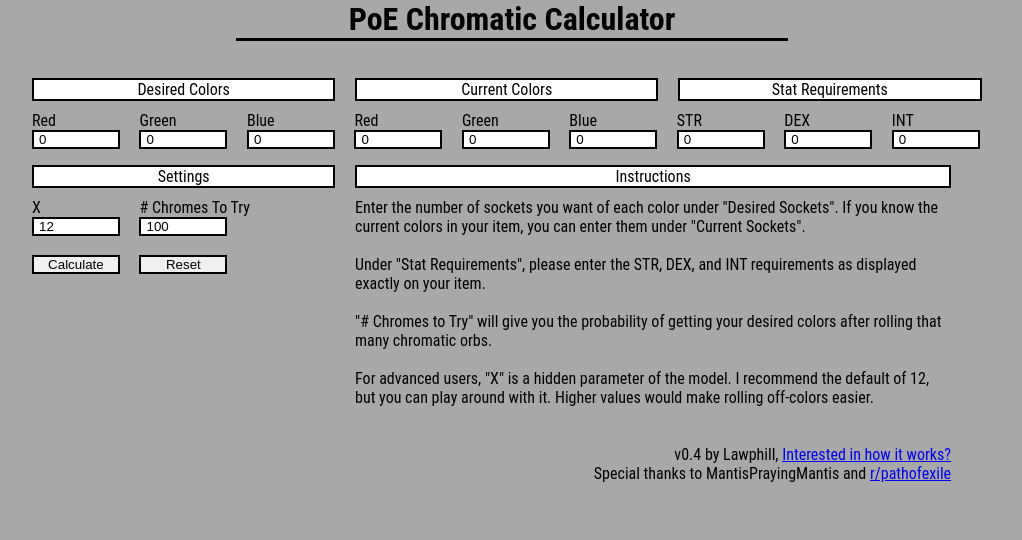
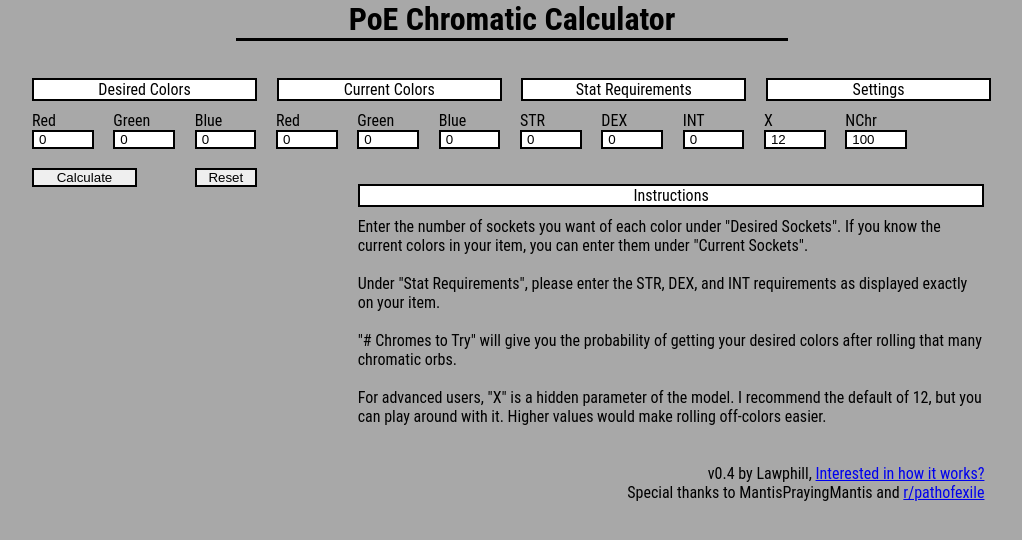
Before and after one commit to lawphill/HerokuChromaticApp, a Flask app: page /gridtest in a window 1280 px wide. Shown: the top 540 px of the page, without its empty margins (128-1150 px from the left). Run offline with Flask 2, Linux system fonts and the light colour scheme; parts of the project's set-up code (start-up, migrations or seed data) failed here and were passed over.

Commit message:
Removed floats from gridtest

```diff
--- a/chrome/templates/gridtest.html
+++ b/chrome/templates/gridtest.html
@@ -17,86 +17,140 @@
         </div>
 
         <!-- Category Labels -->
-        <div class="grid__col grid__col--1-of-3">
+        <div class="grid__col grid__col--1-of-4">
             <p class="top-label">Desired Colors</p>
         </div>
-        <div class="grid__col grid__col--1-of-3">
+        <div class="grid__col grid__col--1-of-4">
             <p class="top-label">Current Colors</p>
         </div>
-        <div class="grid__col grid__col--1-of-3">
+        <div class="grid__col grid__col--1-of-4">
             <p class="top-label">Stat Requirements</p>
+        </div>
+        <div class="grid__col grid__col--1-of-4">
+            <p class="top-label">Settings</p>
         </div>
 
         <!-- Sub Labels -->
-        <div class="grid__col grid__col--1-of-9">
+        <div class="grid__col grid__col--1-of-12">
             Red
         </div>
-        <div class="grid__col grid__col--1-of-9">
+        <div class="grid__col grid__col--1-of-12">
             Green
         </div>
-        <div class="grid__col grid__col--1-of-9">
+        <div class="grid__col grid__col--1-of-12">
             Blue
         </div>
 
-        <div class="grid__col grid__col--1-of-9">
+        <div class="grid__col grid__col--1-of-12">
             Red
         </div>
-        <div class="grid__col grid__col--1-of-9">
+        <div class="grid__col grid__col--1-of-12">
             Green
         </div>
-        <div class="grid__col grid__col--1-of-9">
+        <div class="grid__col grid__col--1-of-12">
             Blue
         </div>
 
-        <div class="grid__col grid__col--1-of-9">
+        <div class="grid__col grid__col--1-of-12">
             STR
         </div>
-        <div class="grid__col grid__col--1-of-9">
+        <div class="grid__col grid__col--1-of-12">
             DEX
         </div>
-        <div class="grid__col grid__col--1-of-9">
+        <div class="grid__col grid__col--1-of-12">
             INT
         </div>
 
+        <div class="grid__col grid__col--1-of-12">
+            X
+        </div>
+        <div class="grid__col grid__col--1-of-12">
+            NChr
+        </div>
+        <div width="1%"> <!-- Spacing so Chrome matches Firefox -->
+        </div>
+
         <!-- Input Boxes -->
-        <div class="grid__col grid__col--1-of-9">
+        <div class="grid__col grid__col--1-of-12">
             <input type="text" name="des_r" maxlength="1" size="1" value="{{ c.des_r }}">
         </div>
-        <div class="grid__col grid__col--1-of-9">
+        <div class="grid__col grid__col--1-of-12">
             <input type="text" name="des_g" maxlength="1" size="1" value="{{ c.des_g }}">
         </div>
-        <div class="grid__col grid__col--1-of-9">
+        <div class="grid__col grid__col--1-of-12">
             <input type="text" name="des_b" maxlength="1" size="1" value="{{ c.des_b }}">
         </div>
 
-        <div class="grid__col grid__col--1-of-9">
+        <div class="grid__col grid__col--1-of-12">
             <input type="text" name="curr_r" maxlength="1" size="1" value="{{ c.curr_r }}">
         </div>
-        <div class="grid__col grid__col--1-of-9">
+        <div class="grid__col grid__col--1-of-12">
             <input type="text" name="curr_g" maxlength="1" size="1" value="{{ c.curr_g }}">
         </div>
-        <div class="grid__col grid__col--1-of-9">
+        <div class="grid__col grid__col--1-of-12">
             <input type="text" name="curr_b" maxlength="1" size="1" value="{{ c.curr_b }}">
         </div>
 
-        <div class="grid__col grid__col--1-of-9">
+        <div class="grid__col grid__col--1-of-12">
             <input type="text" name="str" maxlength="3" size="1" value="{{ c.str }}">
         </div>
-        <div class="grid__col grid__col--1-of-9">
+        <div class="grid__col grid__col--1-of-12">
             <input type="text" name="dex" maxlength="3" size="1" value="{{ c.dex }}">
         </div>
-        <div class="grid__col grid__col--1-of-9">
+        <div class="grid__col grid__col--1-of-12">
             <input type="text" name="int" maxlength="3" size="1" value="{{ c.int }}">
         </div>
 
+        <div class="grid__col grid__col--1-of-12">
+            <input type="text" name="X" maxlength="3" size="1" value="{{ c.X }}">
+        </div>
+        <div class="grid__col grid__col--1-of-12">
+            <input type="text" name="n_to_try" maxlength="3" size="1" value="{{ c.n_to_try }}">
+        </div>
+        <div class="grid__col grid__col--1-of-12"></div>
 
-        <!-- Settings Row Label -->
-        <div class="grid__col grid__col--1-of-3">
-            <p class="top-label">Settings</p>
+        <!-- Submit/Reset Button -->
+        <br><br>
+        <div class="grid__col grid__col--2-of-12">
+            <input type="submit" value="Calculate">
+        </div>
+        <div class="grid__col grid__col--1-of-12">
+            <input type="submit" formmethod="get" value="Reset">
         </div>
 
+        <!-- Results Section, only display after calculation-->
+        {% if c.intro_message == 0: %}
+        <div class="grid__col grid__col--1-of-4"></div>
+        <div class="grid__col grid__col--2-of-4">
+            <p class="top-label">Results</p>
+        </div>
+
+        <div class="grid__col grid__col--1-of-2"></div>
+        <div class="grid__col grid__col--2-of-12">
+            Mean:
+        </div>
+        <div class="grid__col grid__col--1-of-12">
+            {{ c.mean_chromes }}
+        </div>
+        <div class="grid__col grid__col--2-of-12"> % After NChr: </div>
+        <div class="grid__col grid__col--1-of-12"> {{ c.prob_so_far }}</div>
+
+        <div class="grid__col grid__col--2-of-4"></div>
+        <div class="grid__col grid__col--2-of-12">
+            Median:
+        </div>
+        <div class="grid__col grid__col--1-of-12">
+            {{ c.median_chromes }}
+        </div>
+        <div class="grid__col grid__col--4-of-12"></div> <!-- Spacing -->
+        {% else %}
+        <div class="grid__col grid__col--1-of-12"></div>
+        {% endif %}
+        <!-- End Results Section -->
+
         <!-- Graph Plot/Tutorial-->
-        <div class="grid__col grid__col--2-of-3 graph">
+
+        <div class="grid__col grid__col--8-of-12">
             {% if c.intro_message == 0: %}
                 <br>
                 <img src="{{ url_for('cdf_plot', n_prob = c.n_prob ) }}" width="100%">
@@ -116,86 +170,16 @@
                 <!-- 30 Hail Marys have been given to atone for this horrible hack -->
                 <br><br><br><br><br><br>
             {% endif %}
-<br><br>
+            <br><br>
             <footer>
             v0.4 by Lawphill, <a href="howitworks">Interested in how it works?</a><br>
             Special thanks to MantisPrayingMantis and <a href="http://reddit.com/r/pathofexile">r/pathofexile</a>
             </footer>
         </div>
 
-        <div class="grid__col grid__col--2-of-3"> </div>
-
-        <!-- Settings Sub Labels -->
-        <div class="grid__col grid__col--1-of-9">
-            X
-        </div>
-        <div class="grid__col grid__col--2-of-9">
-            # Chromes To Try
-        </div>
-
-        <div class="grid__col grid__col--2-of-3">
-        </div>
 
 
-        <!-- Settings Input -->
-        <div class="grid__col grid__col--1-of-9">
-            <input type="text" name="X" maxlength="3" size="1" value="{{ c.X }}">
-        </div>
-        <div class="grid__col grid__col--1-of-9">
-            <input type="text" name="n_to_try" maxlength="3" size="1" value="{{ c.n_to_try }}">
-        </div>
-        <div class="grid__col grid__col--1-of-9">
-        </div>
-        <div class="grid__col grid__col--2-of-3">
-        </div>
 
-
-        <!-- Submit/Reset Button -->
-        <br><br>
-        <div class="grid__col grid__col--1-of-9">
-            <input type="submit" value="Calculate">
-        </div>
-        <div class="grid__col grid__col--1-of-9">
-            <input type="submit" formmethod="get" value="Reset">
-        </div>
-        <br>
-
-
-        <!-- Results Section, only display after calculation-->
-        {% if c.intro_message == 0: %}
-        <div class="grid__col grid__col--1-of-3">
-            <p class="top-label">Results</p>
-        </div>
-        <div class="grid__col grid__col--2-of-3">
-        </div>
-
-        <div class="grid__col grid__col--2-of-9">
-            Mean:
-        </div>
-        <div class="grid__col grid__col--1-of-9">
-            {{ c.mean_chromes }}
-        </div>
-
-        <div class="grid__col grid__col--2-of-3">
-        </div>
-
-        <div class="grid__col grid__col--2-of-9">
-            Median:
-        </div>
-        <div class="grid__col grid__col--1-of-9">
-            {{ c.median_chromes }}
-        </div>
-        <div class="grid__col grid__col--2-of-3">
-        </div>
-
-        <div class="grid__col grid__col--2-of-9">
-            % after {{ c.n_to_try }} Chromes:
-        </div>
-        <div class="grid__col grid__col--1-of-9">
-            {{ c.prob_so_far }}
-        </div>
-        {% endif %}
-        <!-- End Results Section -->
     </div>
 </div>
 </form>
```
